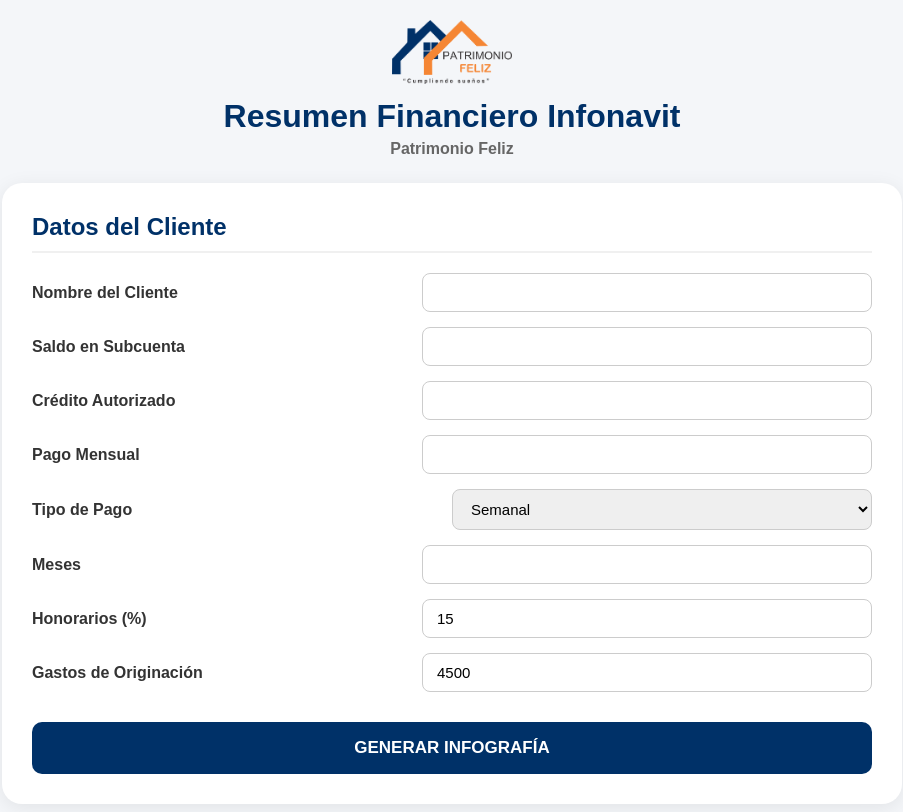
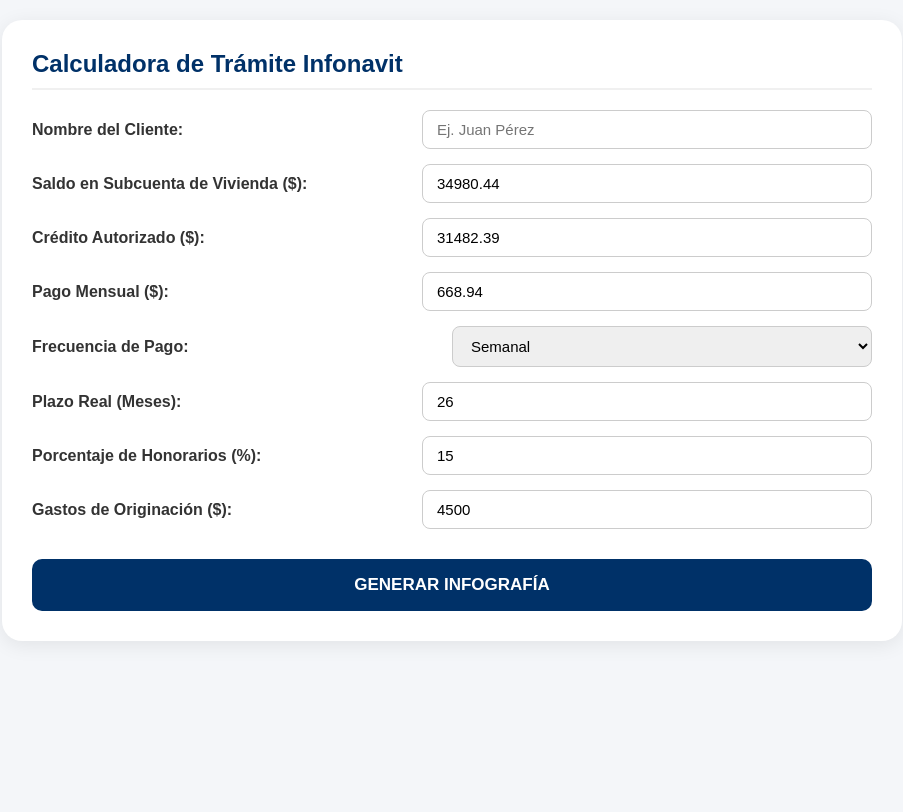
Before and after one commit to fuhdzraquel-del/calculadora-patrimonio-feliz, a plain HTML site: page index.html in a window 1280 px wide. Shown: the whole page, without its empty margins (188-1091 px from the left). Drawn offline with nearby package versions, Linux system fonts and the light colour scheme.

Commit message:
Update index.html

```diff
--- a/index.html
+++ b/index.html
@@ -1,100 +1,70 @@
 <!DOCTYPE html>
 <html lang="es">
 <head>
-
   <meta charset="UTF-8">
   <meta name="viewport" content="width=device-width, initial-scale=1.0">
-
   <title>Calculadora Patrimonio Feliz</title>
-
   <link rel="stylesheet" href="style.css">
-
+  <!-- Librería gratuita para convertir HTML a Imagen -->
+  <script src="https://cdnjs.cloudflare.com/ajax/libs/html2canvas/1.4.1/html2canvas.min.js"></script>
 </head>
-
 <body>
 
   <div class="contenedor">
-
-<header>
-
-<img src="logo.png" class="logo">
-
-<h1>Resumen Financiero Infonavit</h1>
-
-<p>Patrimonio Feliz</p>
-
-</header>
-
-<section class="formulario">
-
-<h2>Datos del Cliente</h2>
+    <div class="formulario">
+      <h2>Calculadora de Trámite Infonavit</h2>
 
       <div class="fila">
-<label>Nombre del Cliente</label>
-<input type="text" id="cliente">
+        <label for="cliente">Nombre del Cliente:</label>
+        <input type="text" id="cliente" placeholder="Ej. Juan Pérez">
       </div>
 
       <div class="fila">
-<label>Saldo en Subcuenta</label>
-<input type="number" id="subcuenta">
+        <label for="subcuenta">Saldo en Subcuenta de Vivienda ($):</label>
+        <input type="number" id="subcuenta" value="34980.44">
       </div>
 
       <div class="fila">
-<label>Crédito Autorizado</label>
-<input type="number" id="credito">
+        <label for="credito">Crédito Autorizado ($):</label>
+        <input type="number" id="credito" value="31482.39">
       </div>
 
       <div class="fila">
-<label>Pago Mensual</label>
-<input type="number" id="mensual">
+        <label for="mensual">Pago Mensual ($):</label>
+        <input type="number" id="mensual" value="668.94">
       </div>
 
       <div class="fila">
-<label>Tipo de Pago</label>
-
+        <label for="tipoPago">Frecuencia de Pago:</label>
         <select id="tipoPago">
-
           <option value="Semanal">Semanal</option>
-
           <option value="Quincenal">Quincenal</option>
-
           <option value="Mensual">Mensual</option>
-
         </select>
-
       </div>
 
       <div class="fila">
-<label>Meses</label>
-<input type="number" id="meses">
+        <label for="meses">Plazo Real (Meses):</label>
+        <input type="number" id="meses" value="26">
       </div>
 
       <div class="fila">
-<label>Honorarios (%)</label>
+        <label for="honorarios">Porcentaje de Honorarios (%):</label>
         <input type="number" id="honorarios" value="15">
       </div>
 
       <div class="fila">
-<label>Gastos de Originación</label>
+        <label for="originacion">Gastos de Originación ($):</label>
         <input type="number" id="originacion" value="4500">
       </div>
 
-<button onclick="generarResumen()">
+      <button onclick="generarResumen()">GENERAR INFOGRAFÍA</button>
+    </div>
 
-GENERAR INFOGRAFÍA
-
-</button>
-
-</section>
-
-<section id="resultado">
-
-</section>
-
+    <!-- Aquí se mostrará la infografía y el botón de descarga -->
+    <div id="resultado"></div>
   </div>
 
   <script src="script.js"></script>
-
 </body>
-
 </html>
```
Lines whose indentation alone changed are shown as unchanged.
